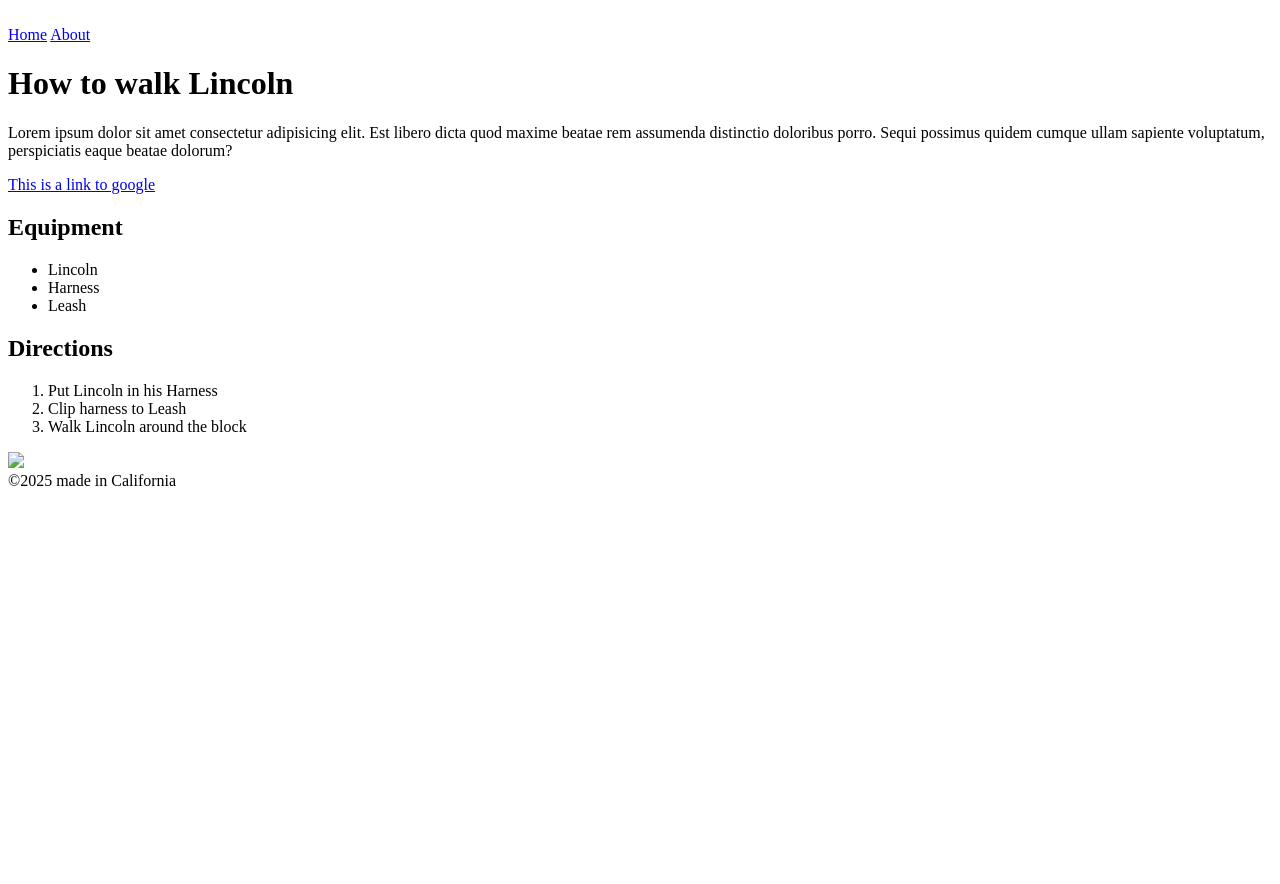
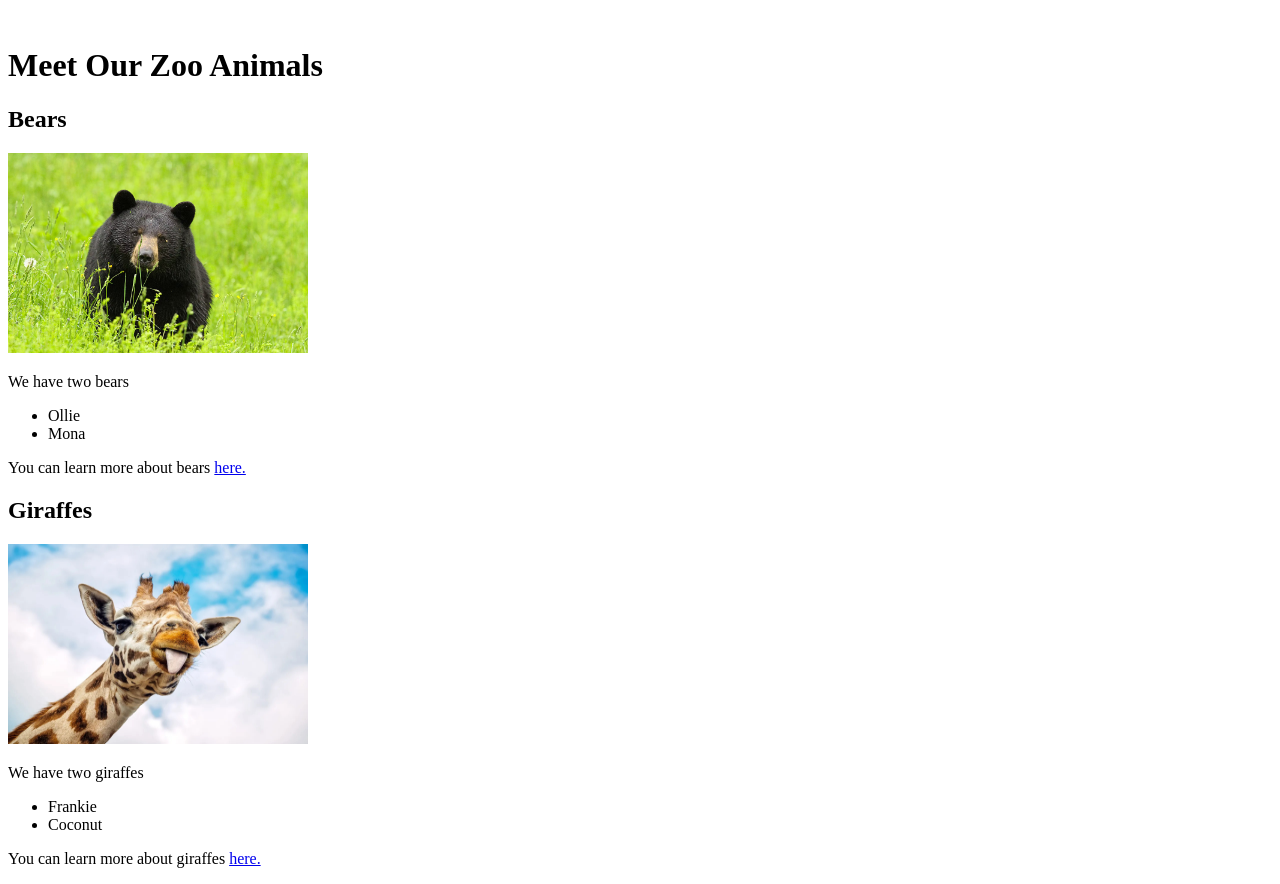
Before and after one commit to ChloeVanderZwan/zoo-animals, a plain HTML site: page index.html in a window 1280 px wide. Before the commit the page ends 800 px from the top, so only its background shows below. Drawn offline with Linux system fonts and the light colour scheme.

Commit message:
updated version

```diff
--- a/index.html
+++ b/index.html
@@ -1,45 +1,30 @@
 <!doctype html>
 <html lang="en">
-  <img>
-    <meta charset="UTF-8" />
-    <meta http-equiv="X-UA-Compatible" content="IE=edge" />
-    <meta name="viewport" content="width=device-width, initial-scale=1.0" />
-   <link rel="stylesheet" href="style.css">
-   <body> <title>Puppy Walking Class</title>
-    <header>
-      <nav>
-      <a href="index.html">Home</a>
-<a href="about.html">About</a>
-      </nav>
-        <h1>How to walk Lincoln</h1>
-    </header>
-    <article>
-      <p>
-        Lorem ipsum dolor sit amet consectetur adipisicing elit. Est libero
-        dicta quod maxime beatae rem assumenda distinctio doloribus porro. Sequi
-        possimus quidem cumque ullam sapiente voluptatum, perspiciatis eaque
-        beatae dolorum?
-      </p>
-      <p>
-        <a href="www.google.com" target="_blank">This is a link to google</a>
-      </p>
-      <h2>Equipment</h2>
-      <ul>
-        <li>Lincoln</li>
-        <li>Harness</li>
-        <li>Leash</li>
-      </ul>
-      <h2>Directions</h2>
-      <ol>
-        <li>Put Lincoln in his Harness
-        <li>Clip harness to Leash
-        <li>Walk Lincoln around the block</li>
-            </li>
-        </li>
-      </ol>
-    </article>
-<img src="spruce-pets-italian-greyhound-profile-e88aec9f0dfc4232815c7d02491b760a.webp"></img>
-    <footer>&copy;2025 made in California</footer>
+  <img />
+  <meta charset="UTF-8" />
+  <meta http-equiv="X-UA-Compatible" content="IE=edge" />
+  <meta name="viewport" content="width=device-width, initial-scale=1.0" />
+  <link rel="stylesheet" href="style.css" />
+  <body>
+    <title>Meet our Zoo Animals</title>
+    <header><h1>Meet Our Zoo Animals</h1></header>
+  <p><h2>Bears</h2></p>
+  <img src="bear1.jpeg" alt="Photo of a bear
+  " width="300" height="200">
+  <p>We have two bears <ul><li>Ollie
+    <li>Mona</li>
+  </li></ul>
+  <p>You can learn more about bears <a href="https://en.wikipedia.org/wiki/Bear" target="_blank">here.</a></p>
 
- </body>
+  </p>
+  <p><h2>Giraffes</h2></p>
+  <img src="Giraffe1.jpeg" alt="Photo of a giraffe
+  " width="300" height="200">
+  <p>We have two giraffes <ul><li>Frankie
+    <li>Coconut</li>
+  </li></ul>
+  <p>You can learn more about giraffes <a href="https://en.wikipedia.org/wiki/giraffe" target="_blank">here.</a></p>
+
+  </p>
+  </body>
 </html>
```
Also changed, not shown: Bear1.jpeg (added), Giraffe1.jpeg (added).
